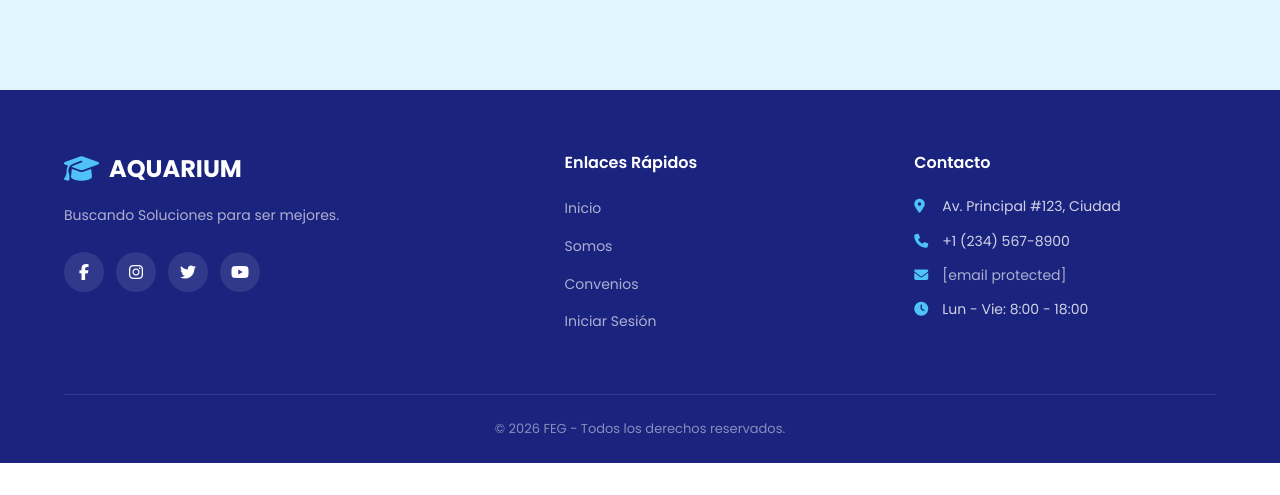
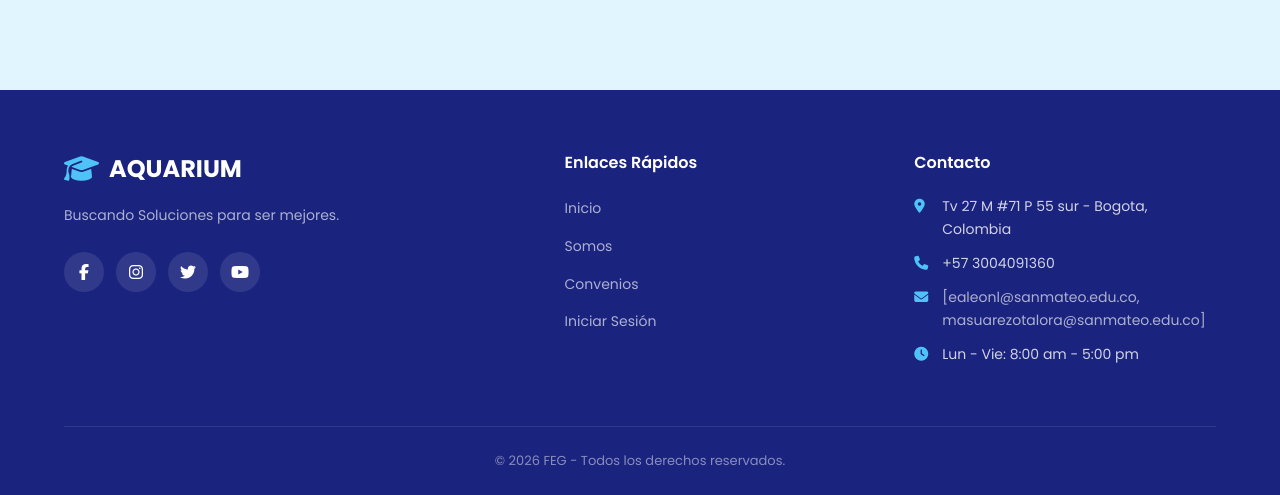
Before and after one commit to ealeonl-cloud/flask-aquarium, a Flask app: page / in a window 1280 px wide. Shown: the part 3444-3939 px from the top of the page. Before the commit the page ends 3907 px from the top, so only its background shows below. Run offline with Flask 3, Linux system fonts and the light colour scheme; some libraries are stand-ins or nearby versions.

Commit message:
Update index.html

```diff
--- a/app/templates/index.html
+++ b/app/templates/index.html
@@ -274,10 +274,10 @@
                 <div class="footer-col">
                     <h4>Contacto</h4>
                     <ul class="footer-contact">
-                        <li><i class="fas fa-map-marker-alt"></i> Av. Principal #123, Ciudad</li>
-                        <li><i class="fas fa-phone"></i> +1 (234) 567-8900</li>
-                        <li><i class="fas fa-envelope"></i> <a href="/cdn-cgi/l/email-protection" class="__cf_email__" data-cfemail="bed7d0d8d1fed8dbd990dbdacb">[email&#160;protected]</a></li>
-                        <li><i class="fas fa-clock"></i> Lun - Vie: 8:00 - 18:00</li>
+                        <li><i class="fas fa-map-marker-alt"></i> Tv 27 M #71 P 55 sur - Bogota, Colombia</li>
+                        <li><i class="fas fa-phone"></i> +57 3004091360</li>
+                        <li><i class="fas fa-envelope"></i> <a href="/cdn-cgi/l/email-protection" class="__cf_email__" data-cfemail="bed7d0d8d1fed8dbd990dbdacb">[ealeonl@sanmateo.edu.co, masuarezotalora@sanmateo.edu.co]</a></li>
+                        <li><i class="fas fa-clock"></i> Lun - Vie: 8:00 am - 5:00 pm</li>
                     </ul>
                 </div>
             </div>
```
